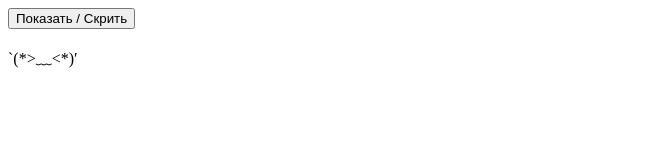
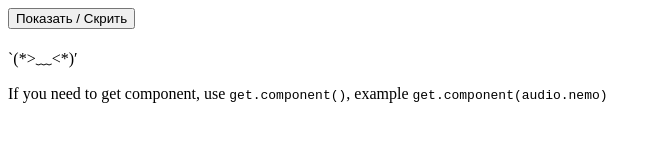
Before and after one commit to itnemo/itnemo.github.io, a plain HTML site: page index.html in a window 1280 px wide. Shown: the whole page, without its empty margins (0-661 px from the left). Drawn offline with nearby package versions, Linux system fonts and the light colour scheme.

Commit message:
Update index.html

```diff
--- a/index.html
+++ b/index.html
@@ -14,6 +14,7 @@
 		<div id="app">
 			<button v-on:click="show = !show">Показать / Скрить</button> <!-- show = !show-->
 			<p v-if="show">`(*>﹏<*)′</p>
+			<p>If you need to get component, use <code>get.component()</code>, example <code>get.component(audio.nemo)</code></p>
 		</div>
 
 	</body>
```
